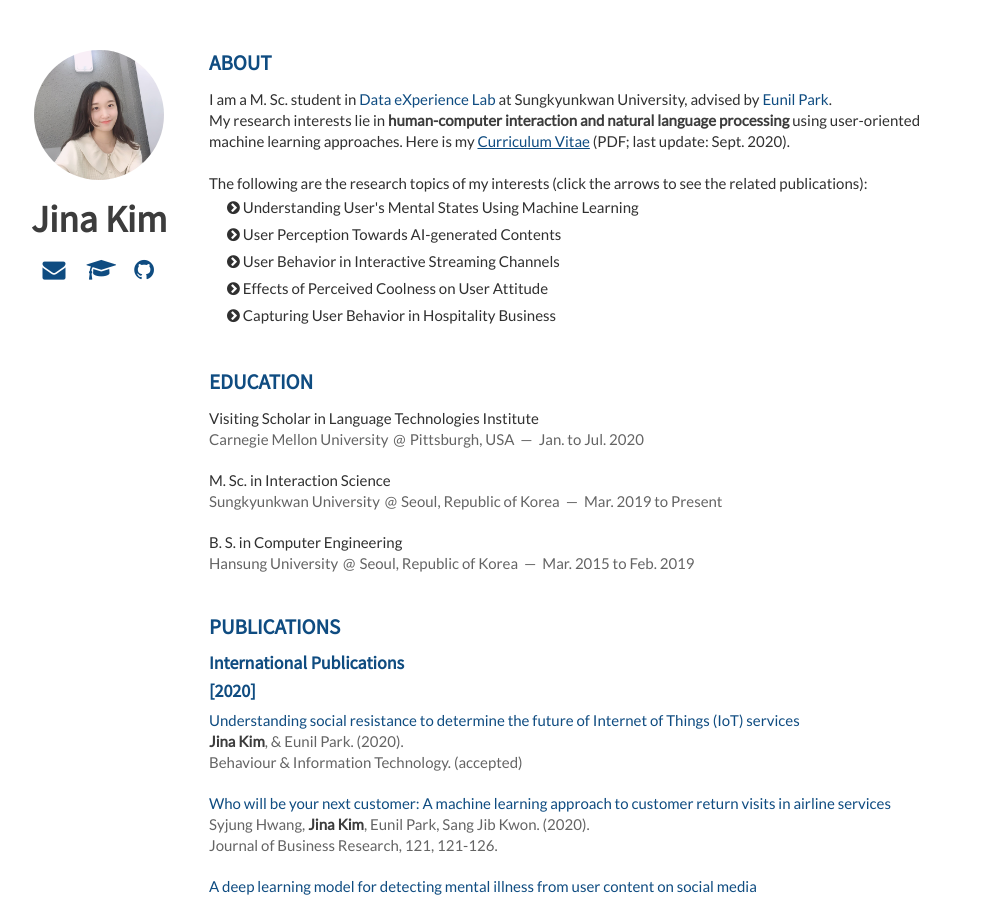
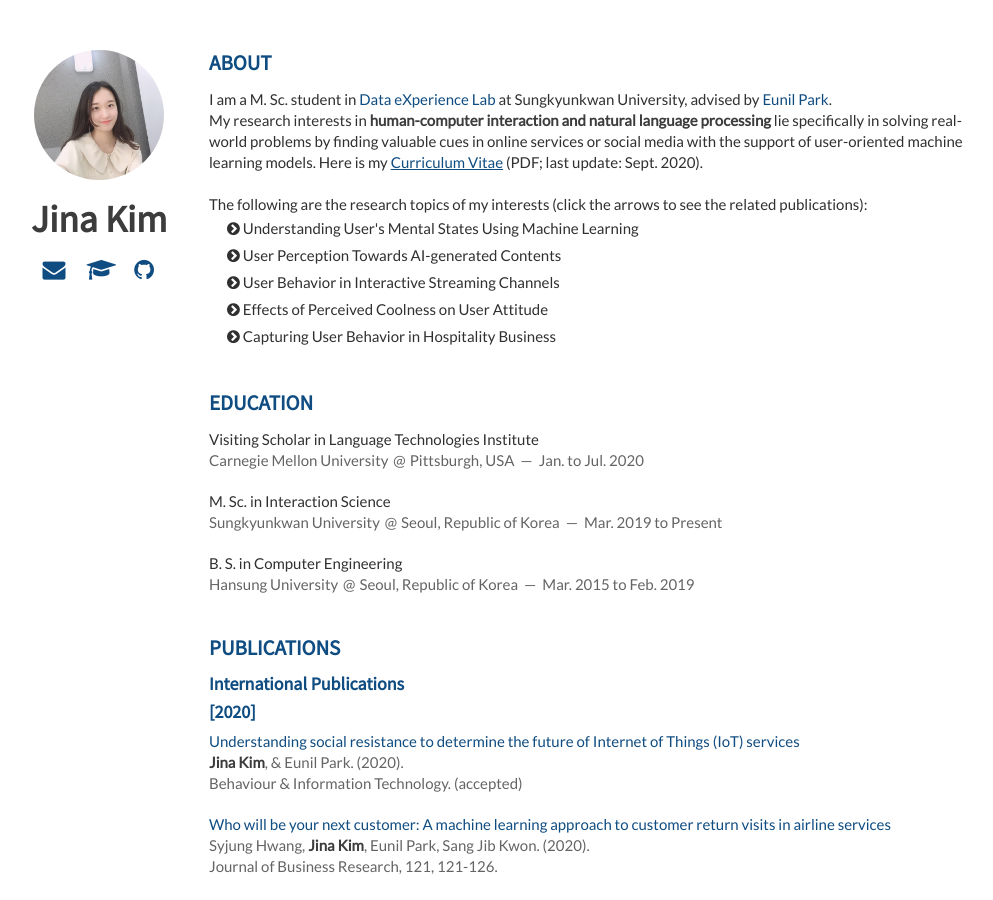
Before and after one commit to Jina-Kim/Jina-Kim.github.io, a Jekyll site: the page built from index.html, in a window 1280 px wide and 900 px high. Shown: the whole window, without its empty margins (151-1144 px from the left). Built offline with Jekyll 4.4.1, drawn with Linux system fonts in a browser that asks for light colours; nearby versions of some CDN libraries; the list of posts is cut into pages by our own code.

Commit message:
Update about.html

```diff
--- a/_includes/about.html
+++ b/_includes/about.html
@@ -3,7 +3,7 @@
     <article>
         <p>
           I am a M. Sc. student in <a href="http://dsl.skku.edu">Data eXperience Lab</a> at Sungkyunkwan University, advised by <a href="http://eunilpark.com">Eunil Park</a>. </br>
-          My research interests lie in <em>human-computer interaction and natural language processing</em> using user-oriented machine learning approaches. Here is my <a href='/Jina_Kim_CV.pdf' style="text-decoration: underline">Curriculum Vitae</a> (PDF; last update: Sept. 2020).
+          My research interests in <em>human-computer interaction and natural language processing</em> lie specifically in solving real-world problems by finding valuable cues in online services or social media with the support of user-oriented machine learning models. Here is my <a href='/Jina_Kim_CV.pdf' style="text-decoration: underline">Curriculum Vitae</a> (PDF; last update: Sept. 2020).
 
         </br></br>
           The following are the research topics of my interests (click the arrows to see the related publications):
```
